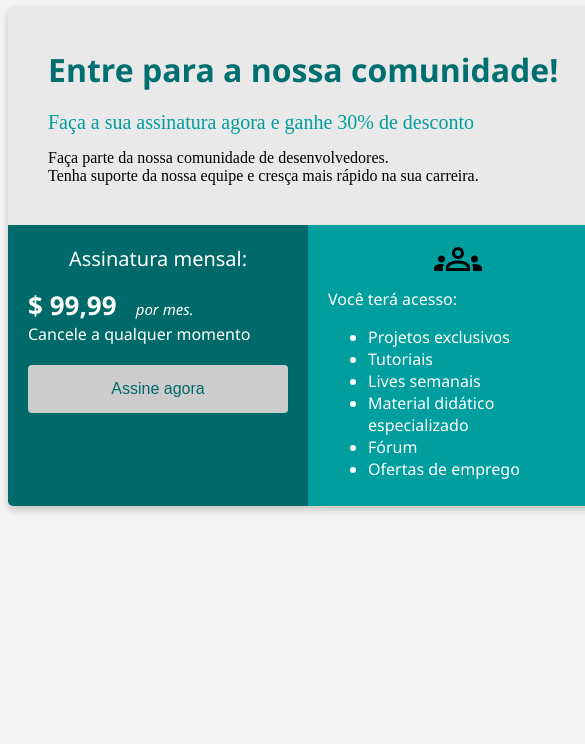
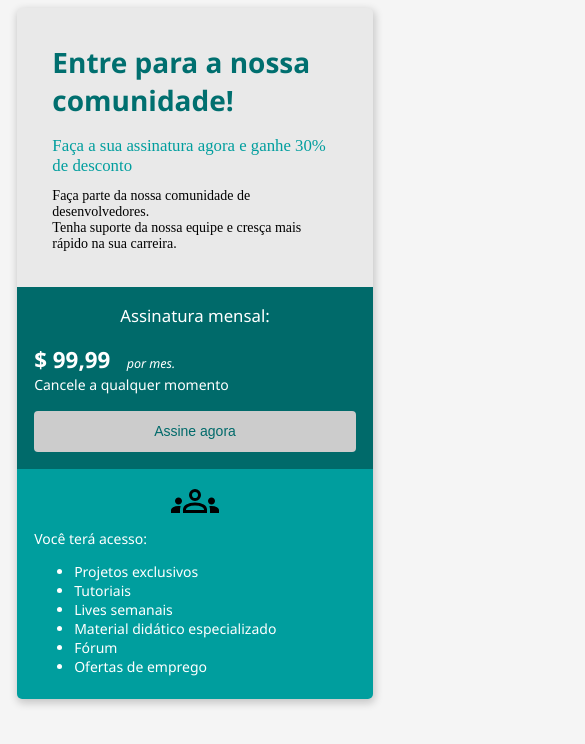
Before and after one commit to tiihmesquita/bootcamp-devjr-modulo2, a plain HTML site: page index.html in a window 390 px wide. Shown: the top 744 px of the page, 585 px wide, since content can reach past the window. Drawn offline with Linux system fonts and the light colour scheme.

Commit message:
closes #6 - responsible

```diff
--- a/index.html
+++ b/index.html
@@ -19,7 +19,7 @@
         overflow: hidden;
       }
       .header{
-        padding: 40px;
+        padding: 2.5rem;
 
       }
       .flex-container {
@@ -31,52 +31,52 @@
       }
       .header-tittle{
         color: #006F6F;
-        font-size: 32px;
+        font-size: 2rem;
         font-weight: 700;
         font-family: 'Segoe UI', Tahoma, Geneva, Verdana, sans-serif;
-        margin-bottom: 20px;
+        margin-bottom: 1.2rem;
       }
       .header-second{
         color: #009E9E;
-        font-size: 20px;
+        font-size: 1.2rem;
         font-weight: 500;
-        margin-bottom: 15px;
+        margin-bottom: 0.9rem;
 
       }
      .col-1{
       background-color: #006A6A;
       width: 50%;
-      padding: 20px;
+      padding: 1.2rem;
       color: white;
      }
      .col-2{
       background-color:  #009E9E;
       width: 50%;
-      padding:10px 20px;
+      padding:0.6rem 1.2rem;
       color: white;
       font-family: 'Segoe UI', Tahoma, Geneva, Verdana, sans-serif;
      }
      .subscription-title{
 
-      font-size: 20px;
-      margin-bottom: 15px;
+      font-size: 1.2rem;
+      margin-bottom: 1.2rem;
       text-align: center;
      }
      .price{
-      font-size: 26px;
+      font-size: 1.6rem;
       font-weight: 700;
      }
      .month{
-      font-size: 15px;
+      font-size: 0.9rem;
       font-style: italic;
-      margin-left: 15px;
+      margin-left: 0.9rem;
      }
      .button{
       width: 100%;
-      padding: 15px 32px;
-      margin-top: 20px;
+      padding: 0.9rem 2rem;
+      margin-top: 1.2rem;
       color: #006A6A;
-      font-size: 16px;
+      font-size: 1rem;
       border-radius: 4px;
       border: none;
       background-color: #CCCCCC;
@@ -85,12 +85,30 @@
      .button:hover{
       background-color: #E9E9E9;
      }
-     .title-col2{
 
-      margin-top: 40px;
-     }
      .image_groups{
       text-align: center;
+
+     }
+     @media screen and (max-width: 620px){
+      html{
+        font-size: 14px;
+
+      }
+      .flex-container{
+        flex-direction: column;
+      }
+      .col-1{
+        width: 100%;
+        box-sizing: border-box;
+      }
+      .col-2{
+        width: 100%;
+        box-sizing: border-box;
+      }
+      .container{
+        width: 95%;
+      }
 
      }
     </style>
```
Also changed, not shown: module02-example-index-mobile.png (added).
